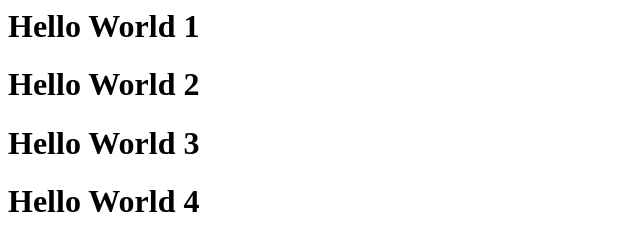
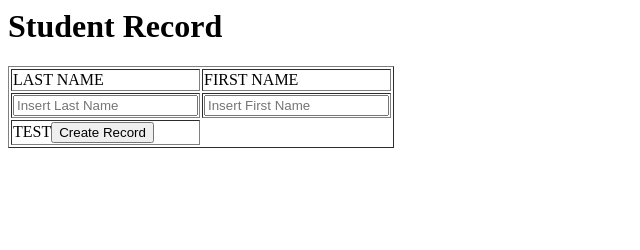
Before and after one commit to Ronielcurl/intro_javascript, a plain HTML site: page index.html in a window 1280 px wide. Shown: the whole page, without its empty margins (0-640 px from the left). Drawn offline with Linux system fonts and the light colour scheme.

Commit message:
intro
javascript

```diff
--- a/index.html
+++ b/index.html
@@ -1,18 +1,59 @@
 <html>
 	<head>
-		<title>Introduction to Javascript</title>
+		<title>Javascript Form</title>
 	</head>
 	<body>
-		<h1 id="action1"
-		onclick="document.getElementById('action1').style.fontSize='60px'
-		">Hello World 1</h1>
+		<h1>Student Record</h1>
+		<table id="student_table" border ="1">
+		</table>
 
-		<h1 id="action2" ondblclick ="document.getElementById('action2').innerHTML='Goodbye World'
-		">Hello World 2</h1>
+		<script>
+			const studentTable = document.getElementById("student_table");
+			console.log(studentTable);
 
-		<h1 id="action3" onmouseover="document.getElementById('action3').style.color='red'">Hello World 3</h1>
+			const row1 = studentTable.insertRow();
+			const row1col1= row1.insertCell();
+			const row1col2=row1.insertCell();
 
-		<h1 id="action4" onmouseout="document.getElementById('action4').style .backgroundColor= 'blue'">Hello World 4</h1>
+			row1col1.innerHTML = "LAST NAME";
+			row1col2.innerHTML = " FIRST NAME";
+
+
+			const row2 = studentTable.insertRow();
+			const row2col1= row2.insertCell();
+			const row2col2=row2.insertCell();
+
+			const inputLastName = document.createElement("input");
+			inputLastName.type="text";
+			inputLastName.placeholder="Insert Last Name"
+
+			row2col1.append(inputLastName);
+
+			const inputFirstName = document.createElement("input");
+			inputFirstName.type="text";
+			inputFirstName.placeholder="Insert First Name"
+
+			row2col2.append(inputFirstName);
+
+			const row3 = studentTable.insertRow();
+			const row3col1= row3.insertCell();
+			row3col1.colspan="2";
+			row3col1.innerHTML="TEST"
+
+			const inputSubmit = document.createElement("input");
+			inputSubmit.type="submit";
+			inputSubmit.value="Create Record";
+
+			const studentForm = document.createElement("form");
+			studentForm.append(studentTable);
+			studentForm.action="create.php";
+			studentForm.method="POST";
+
+			body = document.getElementsByTagName('body')[0];
+			body.append(studentForm);
+
+row3col1.append(inputSubmit);
+		</script>
 
 	</body>
 </html>
```
